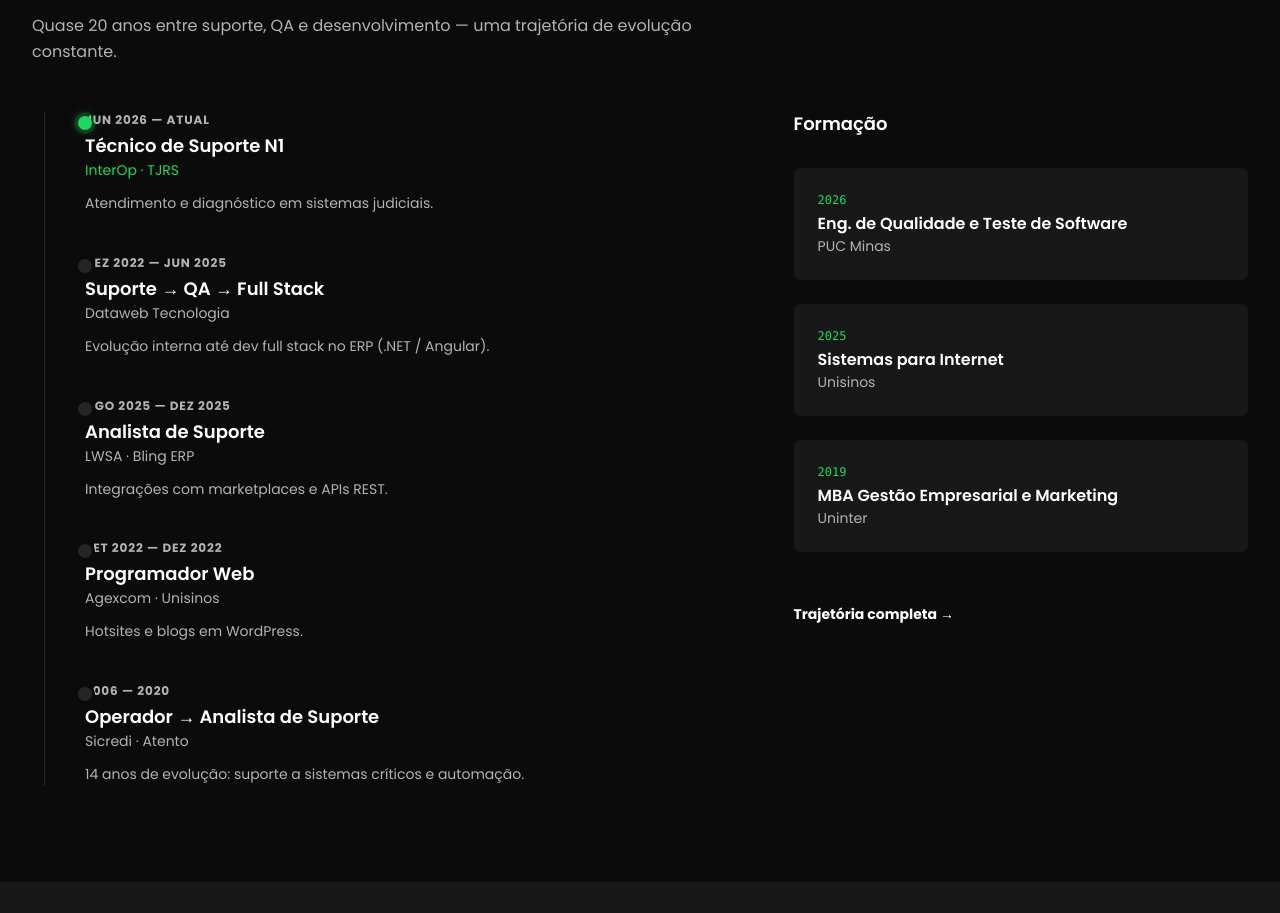
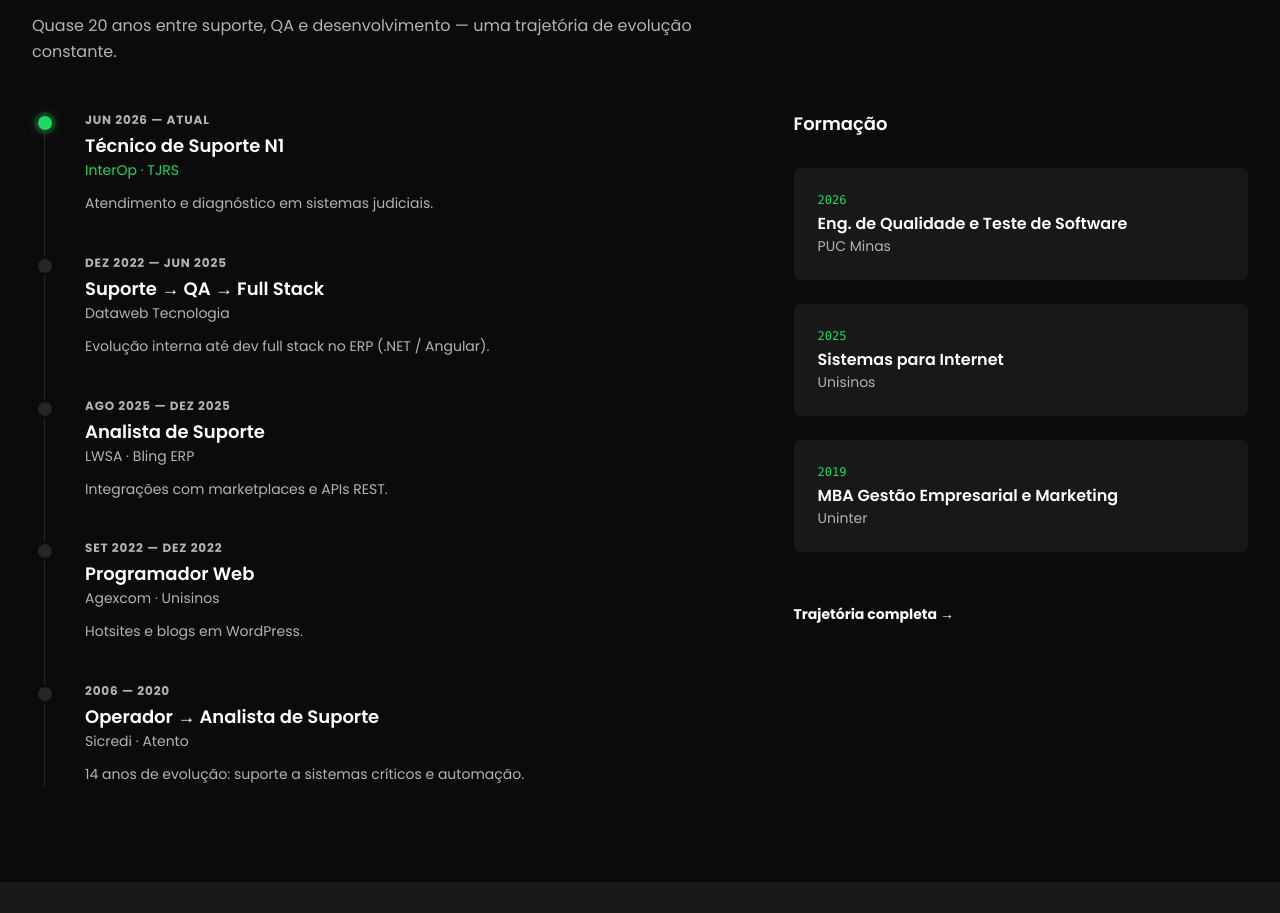
Before and after one commit to juliano340/site-vercel, a Next.js app: page /home in a window 1280 px wide. Shown: the part 2433-3346 px from the top of the page. Built offline with nearby package versions, Linux system fonts and the light colour scheme.

Commit message:
fix(home): move timeline dot markers out of transformed Reveal so they align with the border, not the period text

```diff
--- a/src/pages/components/ExperienceTimeline.js
+++ b/src/pages/components/ExperienceTimeline.js
@@ -59,7 +59,6 @@
         <ol id="percurso-title" aria-label="Experiência profissional" className="relative ml-3 border-l" style={{ borderColor: 'var(--color-border)' }}>
           {TIMELINE.map((job, i) => (
             <li key={`${job.company}-${job.period}`} className="relative pb-10 last:pb-0 pl-8 sm:pl-10">
-              <Reveal delay={i * 0.06}>
               <span
                 aria-hidden="true"
                 className="absolute -left-[7px] top-1 h-3.5 w-3.5 rounded-full"
@@ -70,6 +69,7 @@
                     : '0 0 0 3px var(--color-background-deep)',
                 }}
               />
+              <Reveal delay={i * 0.06}>
                 <p className="text-xs font-bold uppercase tracking-[0.07em] text-muted">{job.period}</p>
                 <h3 className="mt-1 text-lg font-semibold text-primary">{job.role}</h3>
                 <p className="text-sm" style={{ color: job.current ? 'var(--color-accent)' : 'var(--color-muted)' }}>
```
Lines whose indentation alone changed are shown as unchanged.
